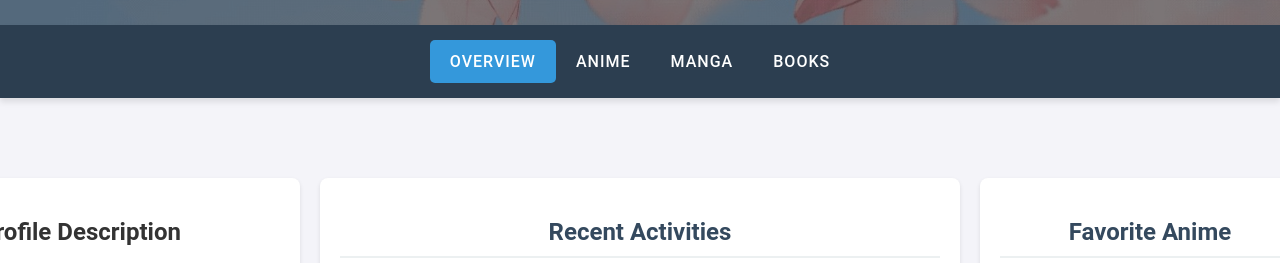
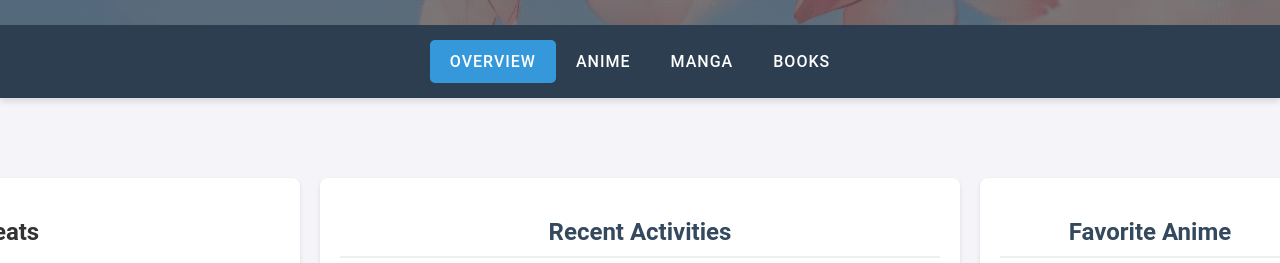
Before and after one commit to SwightsNotFound/swightshome, a plain HTML site: page Overview.html in a window 1280 px wide. Shown: the part 510-773 px from the top of the page. Drawn offline with nearby package versions, Linux system fonts and the light colour scheme.

Commit message:
Every hour

```diff
--- a/Overview.html
+++ b/Overview.html
@@ -514,7 +514,7 @@
         <div class="container">
             <div>
                 <div class="profile-description-section" id="profile-description">
-                    <h2>Profile Description</h2>
+                    <h2>Feats</h2>
                     <div class="image-grid">
                         <img src="https://i.postimg.cc/W4wgMgXf/3-Ani-Comp250.png" alt="Image 1">
                         <img src="https://i.postimg.cc/76c201Sq/2-Eps5-000.png" alt="Image 2">
```
Also changed, not shown: .github/workflows/storygraph_stats.yml, .github/workflows/update_activity.yml, .github/workflows/update_anilist.yml, .github/workflows/update_favorites.yml, .github/workflows/update_genre.yml, .github/workflows/update_manga_anilist.yml, .github/workflows/update_stats.yml, .github/workflows/update_storygraph.yml.
